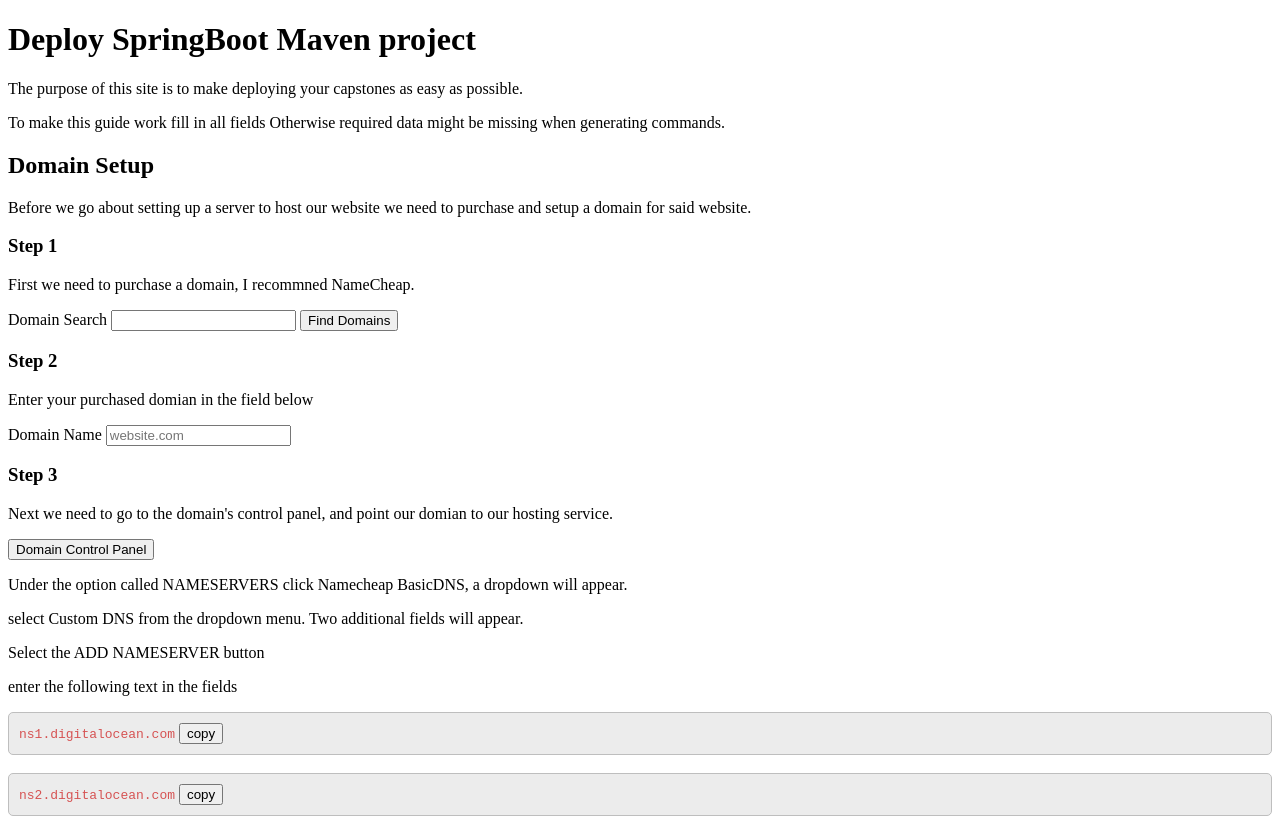
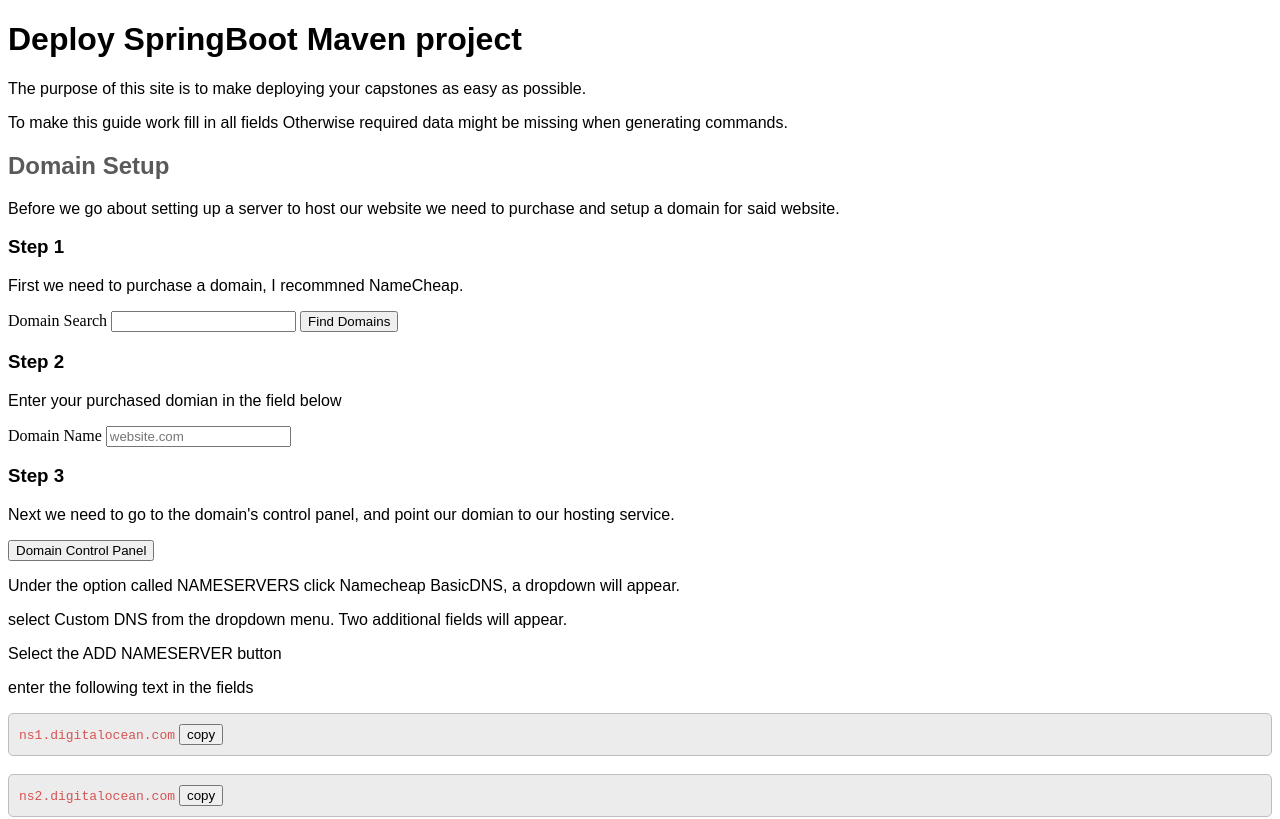
Before and after one commit to bridgecrew-perf6/DeploymentGuide-1, a plain HTML site: page index.html in a window 1280 px wide. Shown: the top 819 px of the page. Drawn offline with nearby package versions, Linux system fonts and the light colour scheme.

Commit message:
added fonts/colors

```diff
--- a/index.css
+++ b/index.css
@@ -17,3 +17,20 @@ pre {
 .noMargin{
     margin: 0;
 }
+
+p {
+    font-family: sans-serif;
+}
+
+h3 {
+    font-family: sans-serif;
+}
+
+h2 {
+    font-family: sans-serif;
+    color: rgb(90, 90, 90);
+}
+
+h1 {
+    font-family: sans-serif;
+}
```
